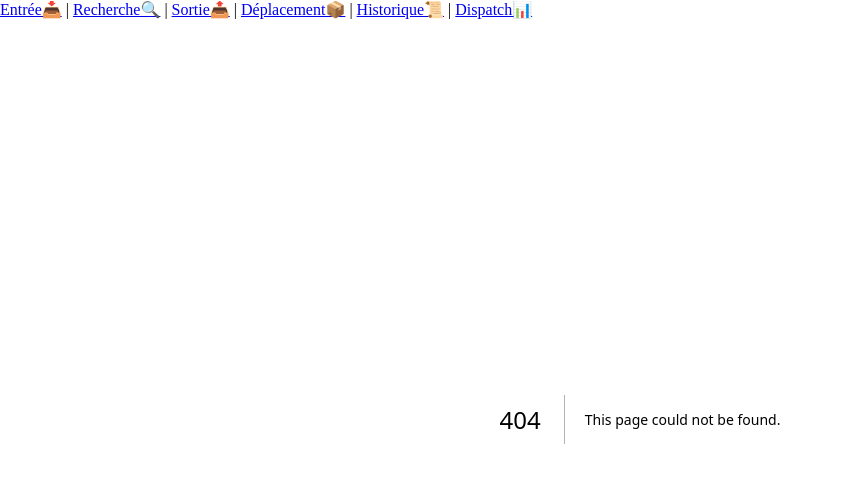
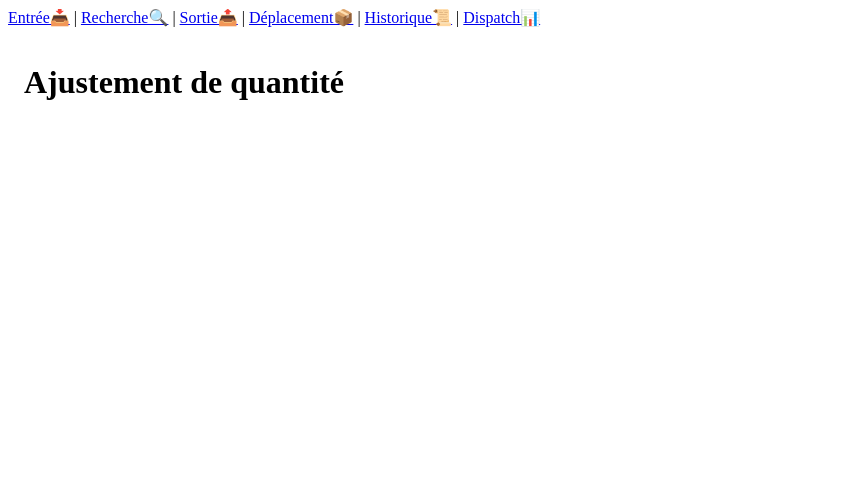
Before and after one commit to axell152/gestion-colis, a Next.js app: page /quantite in a window 1280 px wide. Before the commit this address had no page. Shown: the top 482 px of the page, without its empty margins (0-842 px from the left). Built offline with nearby package versions, Linux system fonts and the light colour scheme.

Commit message:
Create QuantitePage component for quantity adjustment

```diff
--- /dev/null
+++ b/src/app/quantite/page.tsx
@@ -0,0 +1,7 @@
+export default function QuantitePage() {
+  return (
+    <main style={{ padding: 16 }}>
+      <h1>Ajustement de quantité</h1>
+    </main>
+  )
+}
```
